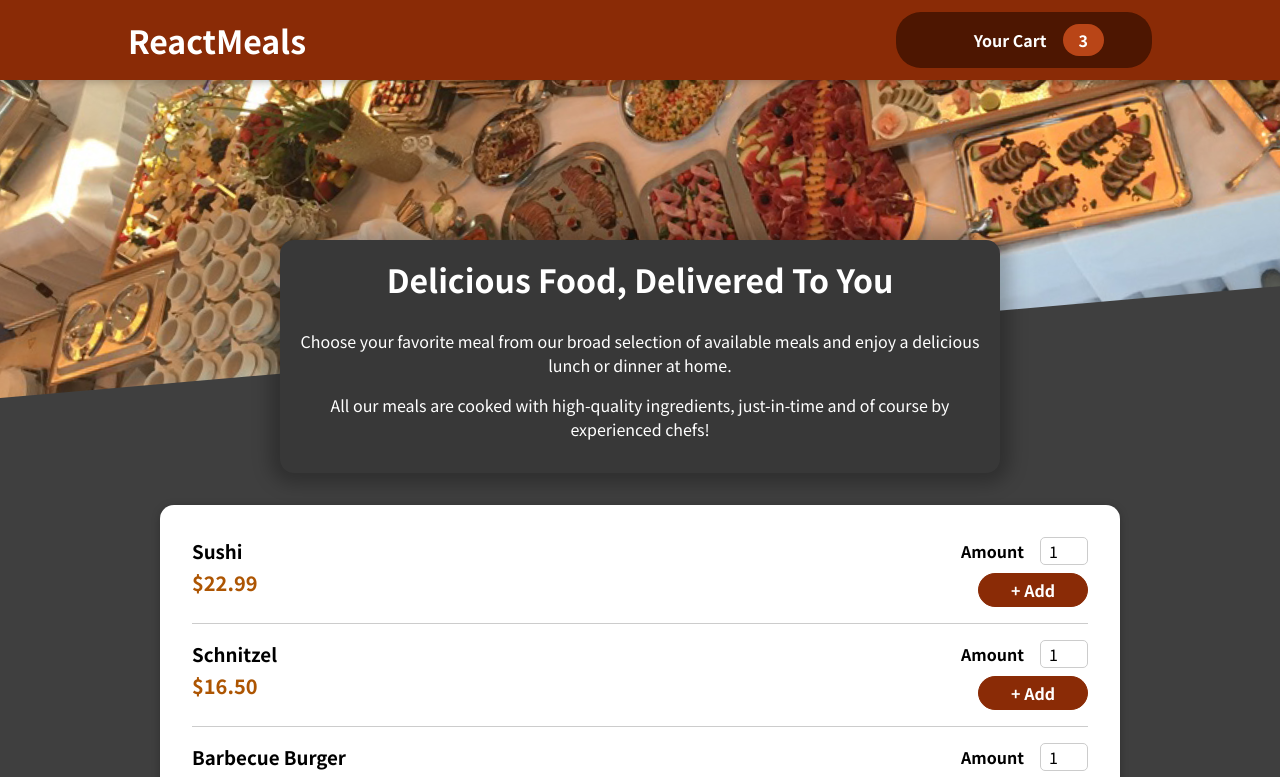
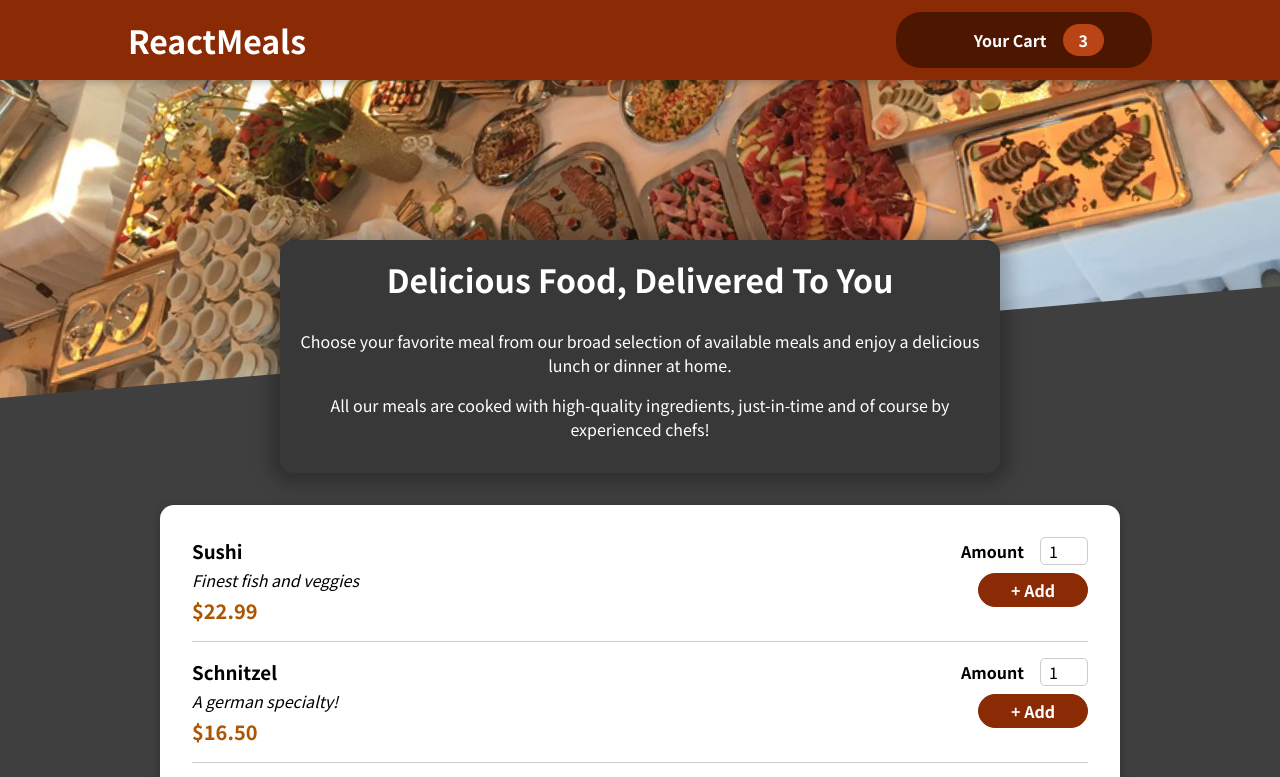
Before and after one commit to Fernandadp/5---FoodOrderApp, a React (Create React App) app: page / in a window 1280 px wide. Shown: the top 777 px of the page. Built offline with nearby package versions, Linux system fonts and the light colour scheme; some icons are missing.

Commit message:
fix meals description

```diff
--- a/src/components/Meals/AvailableMeals.js
+++ b/src/components/Meals/AvailableMeals.js
@@ -37,7 +37,7 @@ const AvailableMeals = () => {
 			id={meal.id}
 			key={meal.id}
 			name={meal.name}
-			description={NavigationPreloadManager.description}
+			description={meal.description}
 			price={meal.price}
 		/>
 	));
```
